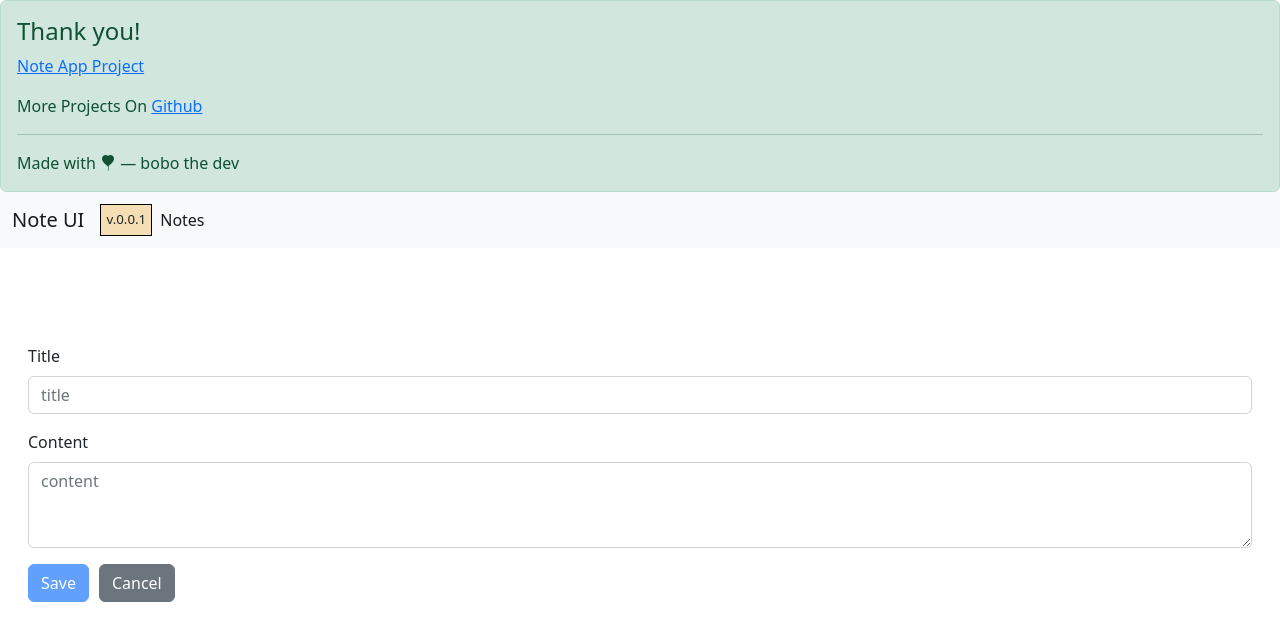
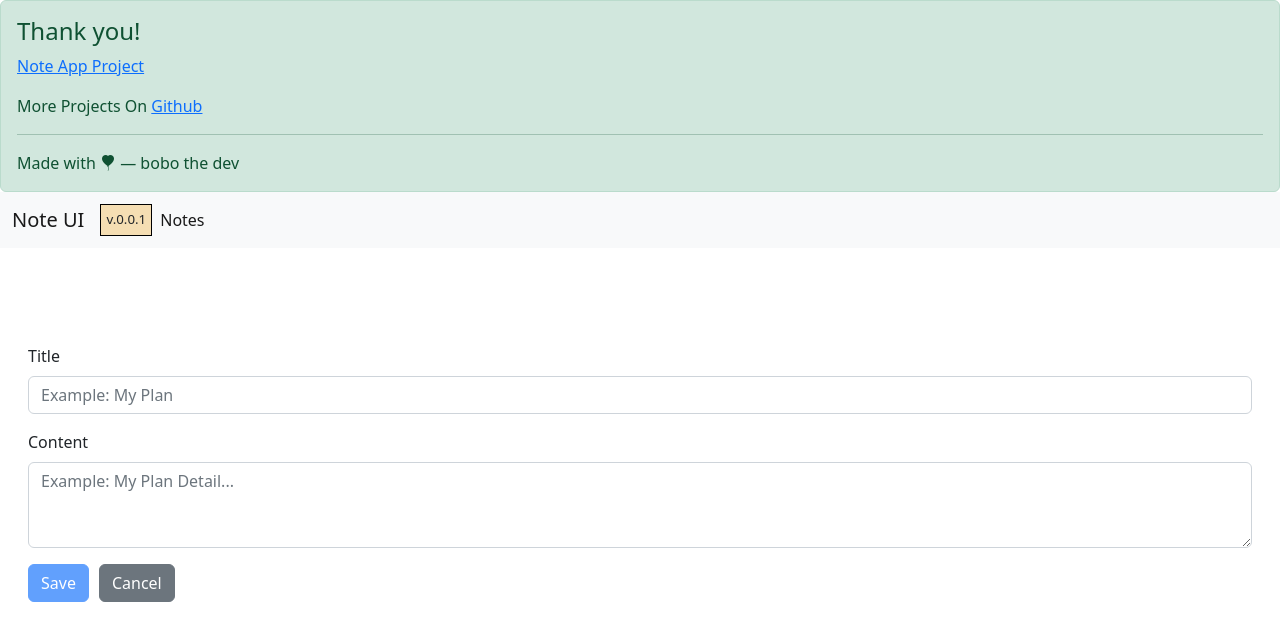
Before and after one commit to bobo-the-dev/note-app-ui, an Angular app: page /#/notes in a window 1280 px wide. Both pictures are taken after a click on the button "New Note". Shown: the top 640 px of the page. Built offline with nearby package versions, Linux system fonts and the light colour scheme; no server answers.

Commit message:
update form placeholder

```diff
--- a/src/app/note/note-detail/note-detail.component.html
+++ b/src/app/note/note-detail/note-detail.component.html
@@ -11,7 +11,7 @@
           class="form-control"
           id="title"
           formControlName="title"
-          placeholder="title"
+          placeholder="Example: My Plan"
         />
       </div>
       <div class="mb-3">
@@ -20,7 +20,7 @@
           class="form-control"
           id="content"
           formControlName="content"
-          placeholder="content"
+          placeholder="Example: My Plan Detail..."
           rows="3"
         ></textarea>
       </div>
```
